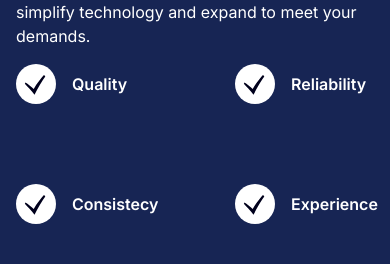
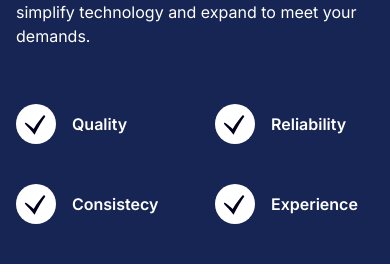
Before and after one commit to TinaTech-Developers/tinasoftnexus, a Next.js app: page / in a window 390 px wide. Shown: the part 5236-5510 px from the top of the page. Built offline with nearby package versions, Linux system fonts and the light colour scheme.

Commit message:
responsiveness check on clients needs text

```diff
--- a/src/app/(main)/components/ClientNeeds.jsx
+++ b/src/app/(main)/components/ClientNeeds.jsx
@@ -44,7 +44,7 @@ function Needs() {
       initial={{ y: 100, opacity: 0 }}
       whileInView={{ y: 0, opacity: 1 }}
       transition={{ duration: 0.8 }}
-      className="grid grid-cols-2 gap-20 px-4"
+      className="grid grid-cols-2 gap-10 md:gap-20 mt-10 px-4"
     >
       <Need name={"Quality"} />
       <Need name={"Reliability"} />
```
